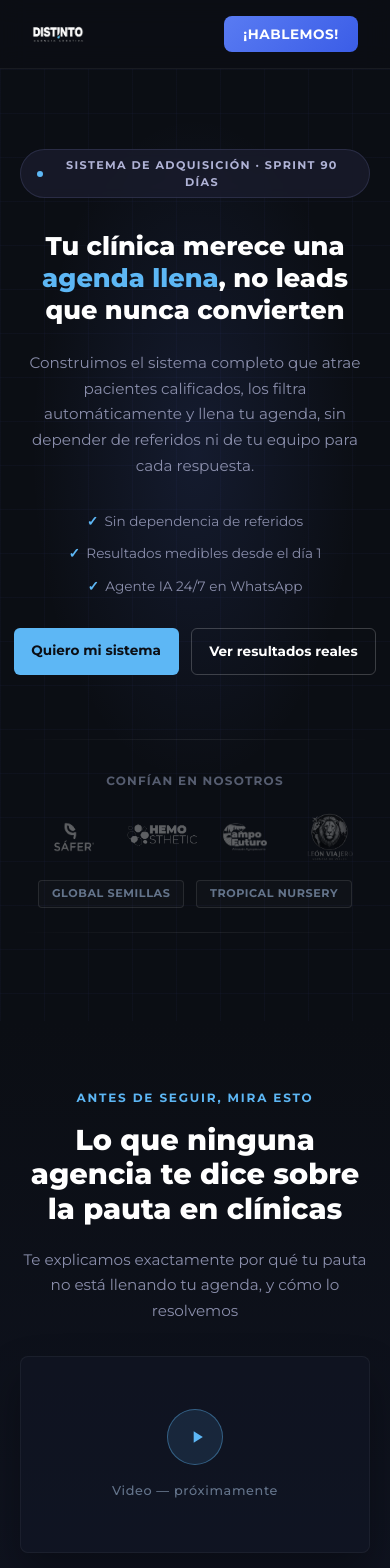
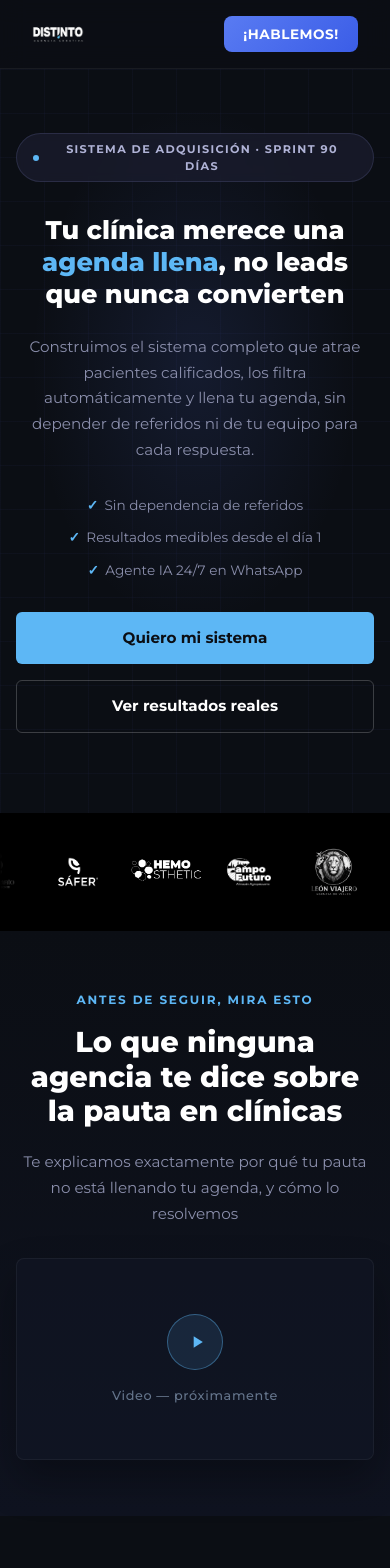
Before and after one commit to DavidRestrepoo/pyDistinto, an Angular app: page /landing in a window 390 px wide. Shown: the top 1568 px of the page. Built offline with nearby package versions, Linux system fonts and the light colour scheme.

Commit message:
feat(landing): optimize mobile steps layout, sync responsiveness with home, replace trust block with brand logos marquee, and adjust scroll offsets and padding gaps

```diff
--- a/src/app/pages/landing/landing.component.html
+++ b/src/app/pages/landing/landing.component.html
@@ -38,11 +38,11 @@
         <a (click)="scrollTo('contacto'); $event.preventDefault();" href="#contacto" class="srv-hero__cta-primary">Quiero mi sistema</a>
         <a (click)="scrollTo('resultados'); $event.preventDefault();" href="#resultados" class="srv-hero__cta-secondary">Ver resultados reales</a>
       </div>
+    </div>
+  </section>
 
-      <div class="srv-hero__trust">
-        <hr class="trust-divider" />
-        <div class="trust-content">
-          <span class="trust-label">CONFÍAN EN NOSOTROS</span>
+  <!-- Session 3: Carrusel de marcas aliadas (full-width marquee) -->
+  <section class="srv-marquee" aria-label="Carrusel de marcas aliadas">
     <div class="client-strip-wrapper" aria-label="Marcas aliadas">
       <div class="client-strip-track">
         @for (logo of partnerLogos(); track $index) {
@@ -51,14 +51,6 @@
         @for (logo of partnerLogos(); track 'dup-' + $index) {
           <img [src]="logo" alt="" class="client-logo-img" aria-hidden="true" />
         }
-            </div>
-          </div>
-        </div>
-        <div class="trust-badges">
-          <span class="trust-badge">GLOBAL SEMILLAS</span>
-          <span class="trust-badge">TROPICAL NURSERY</span>
-        </div>
-        <hr class="trust-divider" />
       </div>
     </div>
   </section>
@@ -190,7 +182,7 @@
           <div class="srv-capas__step-tags">
             <span class="srv-capas__step-tag">IA CHATBOT · WHATSAPP AUTOMATION · CRM</span>
           </div>
-          <a href="/home#contacto" class="srv-capas__step-btn">Quiero este sistema para mi clínica</a>
+          <a (click)="scrollTo('contacto'); $event.preventDefault();" href="#contacto" class="srv-capas__step-btn">Quiero este sistema para mi clínica</a>
         </div>
       </div>
     </div>
--- a/src/app/pages/landing/landing.component.scss
+++ b/src/app/pages/landing/landing.component.scss
@@ -267,41 +267,23 @@ em {
   }
 
   &__trust {
-    margin-top: 3.5rem;
-    display: flex;
-    flex-direction: column;
-    align-items: center;
-
-    .trust-divider {
+  }
+}
+
+// ═══════════════════════════════════════════════════════════════════
+//  S2.5 — BRAND MARQUEE (equivalent to session-3 in home page)
+// ═══════════════════════════════════════════════════════════════════
+.srv-marquee {
+  padding: 0;
+  background-color: #000000;
+
+  .client-strip-wrapper {
+    overflow: hidden;
     width: 100%;
-      border: 0;
-      height: 1px;
-      background: linear-gradient(90deg, rgba(255, 255, 255, 0) 0%, rgba(255, 255, 255, 0.08) 50%, rgba(255, 255, 255, 0) 100%);
-      margin: 1.5rem 0;
-    }
-
-    .trust-content {
-      width: 100%;
-      display: flex;
-      align-items: center;
-      justify-content: space-between;
-      gap: 2rem;
-      padding: 0.5rem 0;
-      overflow: hidden;
-    }
-
-    .trust-label {
-      color: #565d70;
-      font-size: 0.75rem;
-      font-weight: 700;
-      letter-spacing: 0.1em;
-      white-space: nowrap;
-      text-transform: uppercase;
-    }
-
-    .client-strip-wrapper {
-      flex-grow: 1;
-      overflow: hidden;
+    max-width: none;
+    margin: 0;
+    padding: 2rem $spacing-gutter;
+    border-radius: 0;
     position: relative;
     mask-image: linear-gradient(to right, transparent, black 10%, black 90%, transparent);
     display: flex;
@@ -322,12 +304,7 @@ em {
     max-width: 220px;
     object-fit: contain;
     pointer-events: none;
-      filter: grayscale(1) brightness(0.7) opacity(0.5);
-      transition: filter 0.3s ease, transform 0.2s ease;
-
-      &:hover {
-        filter: grayscale(0) brightness(1) opacity(0.9);
-      }
+    transition: transform 0.2s ease;
 
     &[src*="logo-01.png"] { transform: scale(1.5); }
     &[src*="logo-02.png"] { transform: scale(1.65); }
@@ -337,27 +314,6 @@ em {
     &[src*="logo-07.png"] { transform: scale(0.98); }
     &[src*="logo-08.png"] { transform: scale(0.85); }
     &[src*="logo-09.png"] { transform: scale(0.85); }
-    }
-
-    .trust-badges {
-      display: flex;
-      justify-content: center;
-      gap: 1rem;
-      margin-top: 0.5rem;
-    }
-
-    .trust-badge {
-      display: inline-block;
-      border: 1px solid rgba(255, 255, 255, 0.1);
-      color: #64748b;
-      font-size: 0.7rem;
-      font-weight: 600;
-      letter-spacing: 0.05em;
-      padding: 0.3rem 0.8rem;
-      border-radius: 4px;
-      text-transform: uppercase;
-      background: rgba(255, 255, 255, 0.02);
-    }
   }
 }
 
@@ -950,7 +906,7 @@ em {
 //  S8 — MÉTRICAS
 // ═══════════════════════════════════════════════════════════════════
 .srv-metricas {
-  padding: 6rem 2rem;
+  padding: 6rem 2rem 0;
   background: #0b0e14;
 
   &__header {
@@ -1345,7 +1301,7 @@ em {
 //  S9 — CTA FINAL ELEGANTE
 // ═══════════════════════════════════════════════════════════════════
 .srv-final-cta {
-  padding: 6rem 2rem;
+  padding: 2.5rem 2rem 0;
   background: #0b0e14;
   display: flex;
   justify-content: center;
@@ -1407,7 +1363,7 @@ em {
 //  S10 — FORMULARIO DE DIAGNÓSTICO
 // ═══════════════════════════════════════════════════════════════════
 .srv-contacto {
-  padding: 6rem 2rem;
+  padding: 2.5rem 2rem 6rem;
   background: #0b0e14;
   display: flex;
   justify-content: center;
@@ -1821,7 +1777,7 @@ em {
   }
 
   .srv-hero {
-    padding: 5rem 1.25rem 4rem;
+    padding: 4rem 1rem 5rem;
 
     &__title {
       font-size: 1.85rem;
@@ -1867,41 +1823,20 @@ em {
       white-space: nowrap;
       border-radius: 6px;
     }
-
-    &__trust {
-      margin-top: 2.5rem;
-      width: 100%;
-
-      .trust-content {
-        flex-direction: column;
-        gap: 1.25rem;
-        text-align: center;
-        align-items: center;
-      }
-
-      .client-strip-wrapper {
-        width: 100%;
-      }
-
+  }
+
+  .srv-marquee {
     .client-logo-img {
       height: 54px !important;
       max-width: 130px !important;
     }
-
     .client-strip-track {
       gap: 1.75rem !important;
     }
-
-      .trust-badges {
-        flex-wrap: wrap;
-        justify-content: center;
-        gap: 0.75rem;
-      }
-    }
   }
 
   .srv-nadie {
-    padding: 4rem 1.25rem;
+    padding: 3.5rem 1rem;
 
     &__title {
       font-size: 1.8rem;
@@ -1933,7 +1868,7 @@ em {
   }
 
   .srv-pain {
-    padding: 4rem 1.25rem;
+    padding: 3.5rem 1rem;
 
     &__cards-container {
       grid-template-columns: 1fr;
@@ -1952,7 +1887,7 @@ em {
   }
 
   .srv-capas {
-    padding: 4rem 1.25rem;
+    padding: 3.5rem 1rem;
 
     &__header {
       margin-bottom: 2.5rem;
@@ -1967,28 +1902,57 @@ em {
     }
 
     &__step {
-      flex-direction: column;
-      gap: 1.25rem;
+      display: grid;
+      grid-template-columns: 40px 1fr;
+      row-gap: 0.75rem;
+      column-gap: 1rem;
       padding: 2rem 0;
+      align-items: center;
+    }
+
+    &__step-content {
+      display: contents;
     }
 
     &__number {
       width: 40px;
       height: 40px;
       font-size: 1rem;
+      grid-column: 1;
+      grid-row: 1;
     }
 
     &__step-title {
+      grid-column: 2;
+      grid-row: 1;
       font-size: 1.15rem;
+      margin: 0;
+      line-height: 1.35;
     }
 
     &__step-text {
+      grid-column: 1 / span 2;
+      grid-row: 2;
       font-size: 0.9rem;
+      margin: 0;
+    }
+
+    &__step-tags {
+      grid-column: 1 / span 2;
+      grid-row: 3;
+      margin-top: 0.25rem;
+    }
+
+    &__step-btn {
+      grid-column: 1 / span 2;
+      grid-row: 4;
+      margin-top: 0.75rem;
+      text-align: center;
     }
   }
 
   .srv-auto {
-    padding: 4rem 1.25rem;
+    padding: 3.5rem 1rem;
 
     &__title {
       font-size: 1.8rem;
@@ -2049,7 +2013,7 @@ em {
   }
 
   .srv-metricas {
-    padding: 4rem 1.25rem;
+    padding: 3.5rem 1rem 0;
 
     &__title {
       font-size: 1.8rem;
@@ -2133,7 +2097,7 @@ em {
   }
 
   .srv-final-cta {
-    padding: 4rem 1.25rem;
+    padding: 1.5rem 1rem 0;
 
     &__card {
       padding: 3rem 1.5rem;
@@ -2150,7 +2114,7 @@ em {
   }
 
   .srv-contacto {
-    padding: 4rem 1.25rem;
+    padding: 1.5rem 1rem 3.5rem;
 
     &__header {
       margin-bottom: 2rem;
@@ -2187,6 +2151,19 @@ em {
     font-size: 1.6rem;
   }
 
+  .srv-hero__actions {
+    flex-direction: column !important;
+    width: 100% !important;
+    gap: 1rem !important;
+
+    a {
+      width: 100% !important;
+      padding: 0.9rem 1.5rem !important;
+      font-size: 0.95rem !important;
+      text-align: center !important;
+    }
+  }
+
   .srv-capas__step {
     gap: 1rem;
   }
--- a/src/app/pages/landing/landing.component.ts
+++ b/src/app/pages/landing/landing.component.ts
@@ -64,7 +64,17 @@ export class LandingComponent {
   scrollTo(id: string): void {
     this.closeMobileMenu();
     const el = document.getElementById(id);
-    el?.scrollIntoView({ behavior: 'smooth', block: 'start' });
+    if (el) {
+      const navbar = document.querySelector('.srv-nav') as HTMLElement;
+      const navbarHeight = navbar ? navbar.offsetHeight : 72;
+      const elementPosition = el.getBoundingClientRect().top + window.scrollY;
+      const offsetPosition = elementPosition - navbarHeight;
+
+      window.scrollTo({
+        top: offsetPosition,
+        behavior: 'smooth'
+      });
+    }
   }
 
   onSubmit(event: Event): void {
```
Also changed, not shown: .agents/AGENTS.md (added). Lines whose indentation alone changed are shown as unchanged.
